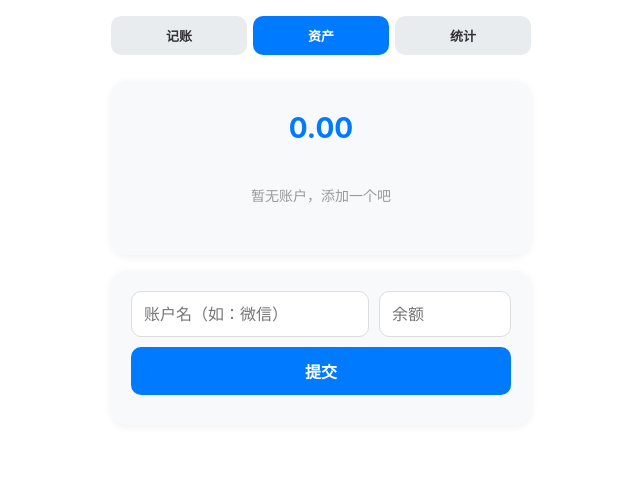
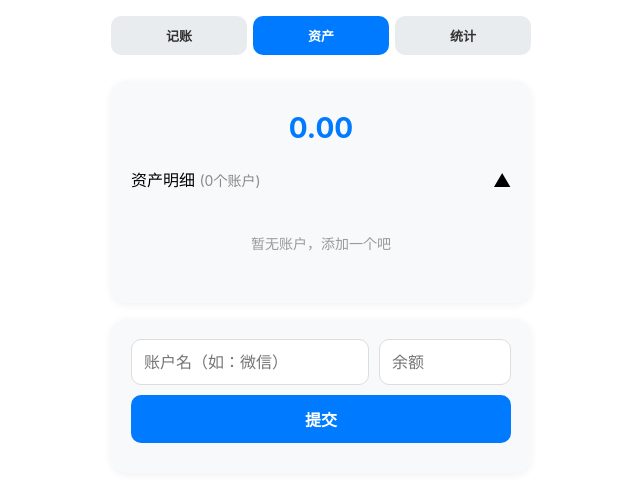
Before and after one commit to qwe778a/my-account-book, a plain HTML site: page index.html in a window 1280 px wide. Both pictures are taken after a click on the button "资产". Shown: the whole page, without its empty margins (319-959 px from the left). Drawn offline with nearby package versions, Linux system fonts and the light colour scheme.

Commit message:
Update index.html

```diff
--- a/index.html
+++ b/index.html
@@ -20,7 +20,6 @@
         .btn-danger { background: #dc3545; }
         .btn-success { background: #28a745; }
         .btn-warning { background: #ffc107; color: #333; }
-        .btn-outline { background: transparent; color: #007bff; border: 2px solid #007bff; }
         .record-item { display: flex; justify-content: space-between; align-items: center; padding: 10px 0; border-bottom: 1px solid #eee; }
         .record-item .info { display: flex; gap: 12px; align-items: center; flex-wrap: wrap; }
         .record-item .category { background: #e9ecef; padding: 2px 10px; border-radius: 12px; font-size: 12px; color: #666; }
@@ -81,6 +80,14 @@
         .legend-dot { width: 12px; height: 12px; border-radius: 50%; margin-right: 8px; flex-shrink: 0; }
         .legend-label { flex: 1; color: #333; }
         .legend-value { color: #888; font-size: 12px; }
+
+        /* 资产折叠样式 */
+        .collapse-header { display: flex; justify-content: space-between; align-items: center; padding: 12px 0; cursor: pointer; user-select: none; }
+        .collapse-header .arrow { transition: transform 0.3s; font-size: 18px; }
+        .collapse-header .arrow.open { transform: rotate(180deg); }
+        .collapse-body { overflow: hidden; transition: max-height 0.3s ease; max-height: 0; }
+        .collapse-body.open { max-height: 5000px; }
+        .asset-count { font-size: 14px; color: #888; }
     </style>
 </head>
 <body>
@@ -137,11 +144,17 @@
         </div>
     </div>
 
-    <!-- ===== 资产页 ===== -->
+    <!-- ===== 资产页（折叠版） ===== -->
     <div id="tab-asset" class="hidden">
         <div class="card">
             <div class="total-assets" id="totalAssets">0.00</div>
-            <div id="assetList"></div>
+            <div class="collapse-header" onclick="toggleAssetCollapse()">
+                <span>资产明细 <span class="asset-count" id="assetCount">(0个账户)</span></span>
+                <span class="arrow" id="assetArrow">▼</span>
+            </div>
+            <div class="collapse-body" id="assetBody">
+                <div id="assetList"></div>
+            </div>
         </div>
         <div class="card">
             <div class="row">
@@ -200,6 +213,7 @@
     let records = JSON.parse(localStorage.getItem('records')) || [];
     let assets = JSON.parse(localStorage.getItem('assets')) || [];
     let chartCategory = null, chartTrend = null, chartBalance = null;
+    let assetCollapsed = false;
 
     function showToast(msg) {
         const t = document.getElementById('toast');
@@ -207,6 +221,19 @@
         t.classList.add('show');
         clearTimeout(t._timer);
         t._timer = setTimeout(() => t.classList.remove('show'), 2500);
+    }
+
+    function toggleAssetCollapse() {
+        assetCollapsed = !assetCollapsed;
+        const body = document.getElementById('assetBody');
+        const arrow = document.getElementById('assetArrow');
+        if (assetCollapsed) {
+            body.classList.remove('open');
+            arrow.classList.remove('open');
+        } else {
+            body.classList.add('open');
+            arrow.classList.add('open');
+        }
     }
 
     function switchTab(tab) {
@@ -218,6 +245,13 @@
         if (tab === 'asset') renderAssets();
         if (tab === 'stats') renderStats();
         if (tab === 'record') renderBalanceChart();
+        // 默认展开资产列表
+        if (tab === 'asset') {
+            setTimeout(() => {
+                document.getElementById('assetBody').classList.add('open');
+                document.getElementById('assetArrow').classList.add('open');
+            }, 100);
+        }
     }
 
     function addRecord() {
@@ -371,9 +405,11 @@
 
     function renderAssets() {
         const list = document.getElementById('assetList');
+        const countEl = document.getElementById('assetCount');
         if (assets.length === 0) {
             list.innerHTML = '<div class="empty-tip">暂无账户，添加一个吧</div>';
             document.getElementById('totalAssets').textContent = '0.00';
+            countEl.textContent = '(0个账户)';
             return;
         }
         let html = '';
@@ -394,6 +430,7 @@
         });
         list.innerHTML = html;
         document.getElementById('totalAssets').textContent = total.toFixed(2);
+        countEl.textContent = '(' + assets.length + '个账户)';
     }
 
     // ===== 统计页 =====
@@ -474,7 +511,6 @@
         if (catLabels.length === 0) {
             rankContainer.innerHTML = '<div class="empty-tip">暂无支出数据</div>';
         } else {
-            // 按金额从大到小排序
             const sorted = catLabels.map((label, idx) => ({ label, value: catData[idx] }))
                 .sort((a, b) => b.value - a.value);
             const maxVal = sorted.length > 0 ? sorted[0].value : 1;
@@ -556,6 +592,11 @@
     updateBalance();
     renderAssets();
     renderBalanceChart();
+    // 默认展开资产
+    setTimeout(() => {
+        document.getElementById('assetBody').classList.add('open');
+        document.getElementById('assetArrow').classList.add('open');
+    }, 200);
 </script>
 </body>
 </html>
```
